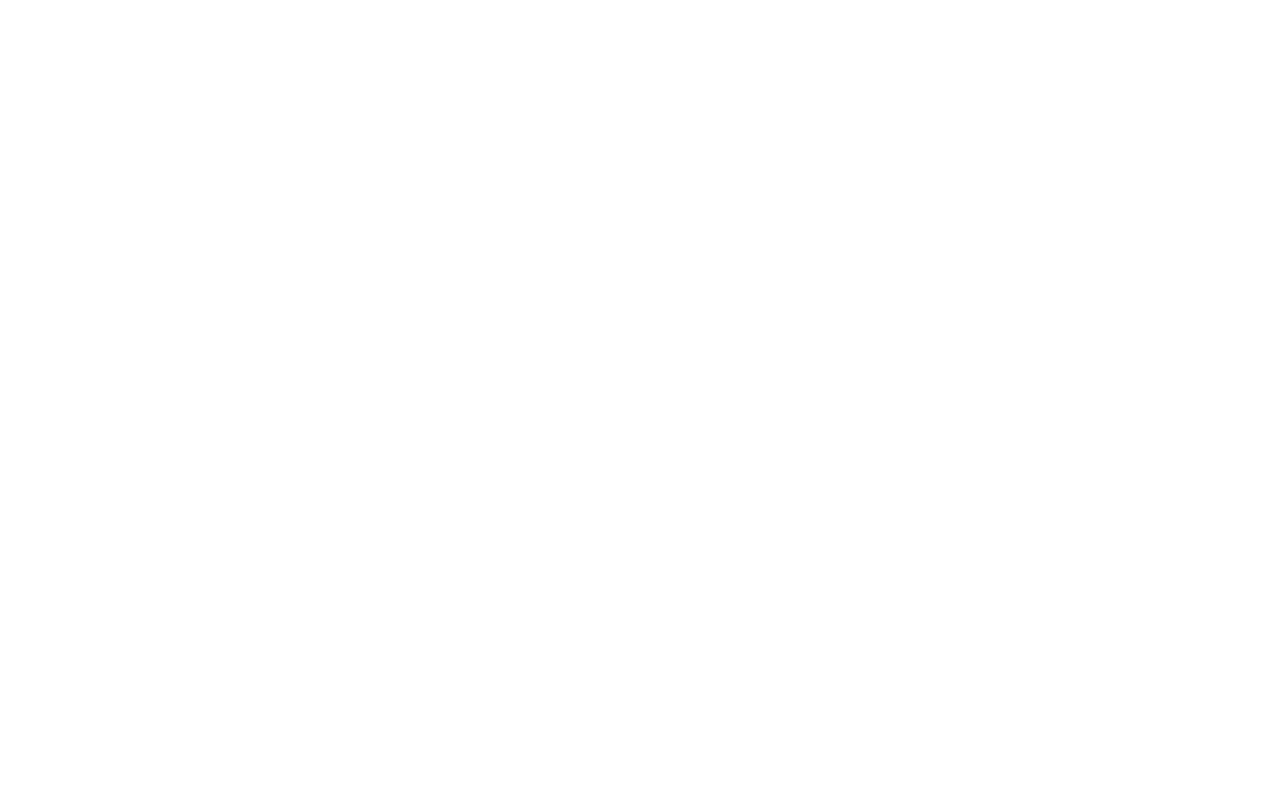
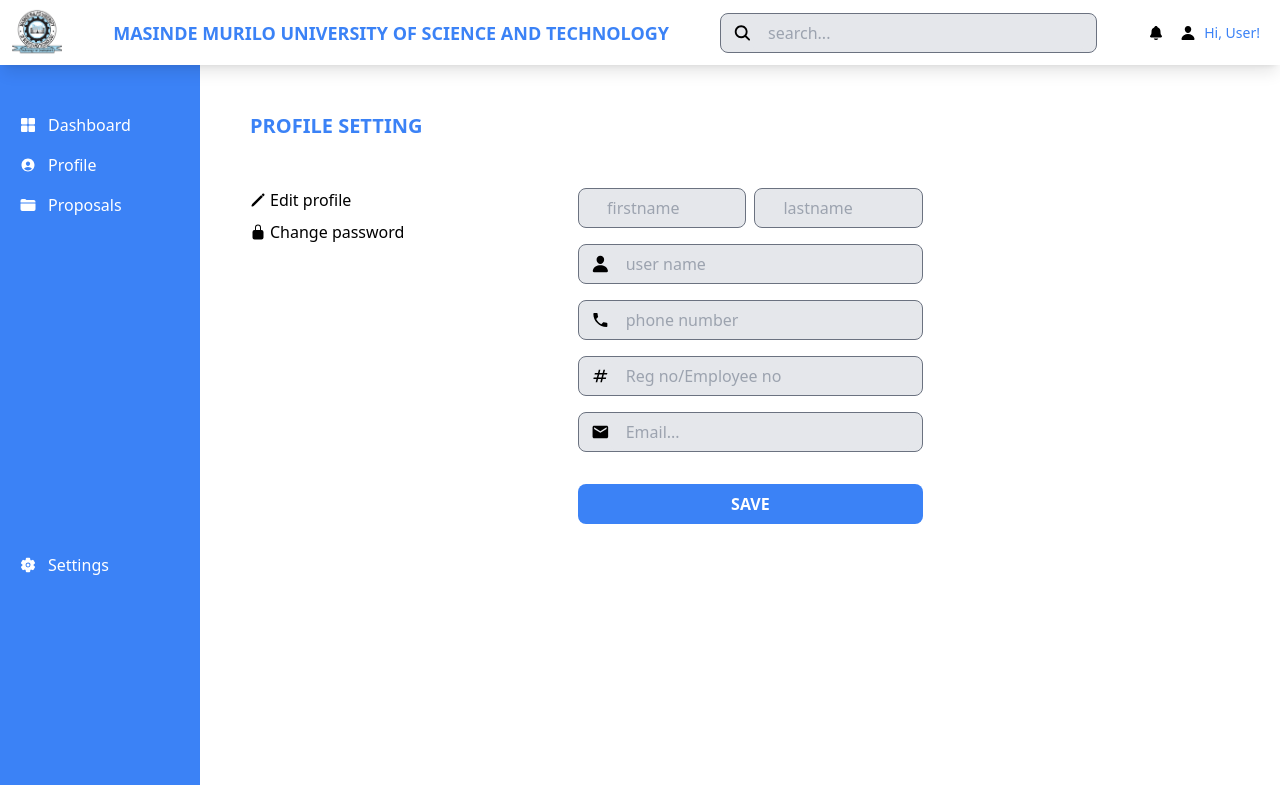
Before and after one commit to Binary-Brigades/OPPS-Frontend, a React (Vite) app: page /profile in a window 1280 px wide. Before the commit this address had no page. Built offline with nearby package versions, Linux system fonts and the light colour scheme.

Commit message:
Fix :fix routing to proposals, dashboard, settings

```diff
--- /dev/null
+++ b/hooks/useHandleSideBar.jsx
@@ -0,0 +1,38 @@
+import React, { createContext, useContext, useState } from "react";
+
+const SidebarContext = createContext();
+
+export const SidebarProvider = ({ children }) => {
+  const [open, setOpen] = useState(false);
+  const [selectedItem, setSelectedItem] = useState(null);
+
+  const handleSideBar = () => {
+    setOpen(!open);
+  };
+
+  const handleSidebarItemClick = (item) => {
+    setSelectedItem(item);
+    setOpen(false);
+  };
+
+  return (
+    <SidebarContext.Provider
+      value={{
+        open,
+        selectedItem,
+        handleSideBar,
+        handleSidebarItemClick,
+      }}
+    >
+      {children}
+    </SidebarContext.Provider>
+  );
+};
+
+export const useSidebar = () => {
+  const context = useContext(SidebarContext);
+  if (!context) {
+    throw new Error("useSidebar must be used within a SidebarProvider");
+  }
+  return context;
+};
--- a/src/App.jsx
+++ b/src/App.jsx
@@ -1,19 +1,24 @@
 import { useState } from "react";
 import { BrowserRouter as Router, Routes, Route } from "react-router-dom";
-import Homepage from "./pages/Homepage";
 import Login from "./pages/Login";
 import SignUp from "./pages/SignUp";
-
+import Profile from "./pages/Profile";
+import Dashboard from "./pages/Dashboard";
+import Proposals from "./pages/Proposals";
+import Settings from "./pages/Settings";
 
 function App() {
   return (
     <Router>
       <Routes>
-        <Route index element={<Homepage />} />
+        <Route index element={<Dashboard />} />
         <Route path="/login" element={<Login />} />
         <Route path="/signup" element={<SignUp />} />
-        {/* <Route path="/dasboard" element={ } /> */}
-        {/* <Route path="/profile" element={<Profile />} /> */}
+        {/* <Route path="/dasboard" element={<Profile/> } /> */}
+        <Route path="/profile" element={<Profile />} />
+        <Route path="/dashboard" element={<Dashboard />} />
+        <Route path="/proposals" element={<Proposals />} />
+        <Route path="/settings" element={<Settings />} />
       </Routes>
     </Router>
   );
--- a/src/components/Dashboard.jsx
+++ /dev/null
@@ -1,11 +0,0 @@
-import React from "react";
-
-function Dashboard() {
-  return (
-    <div className="h-full items-center justify-start w-full flex text-black md:pl-[200px]">
-      <p>this is Dashboard</p>
-    </div>
-  );
-}
-
-export default Dashboard;
--- a/src/components/Profile.jsx
+++ /dev/null
@@ -1,11 +0,0 @@
-import React from "react";
-
-function Profile() {
-  return (
-    <div className="h-full items-center justify-start w-full flex text-black md:pl-[200px]">
-      <p>this is profile</p>
-    </div>
-  );
-}
-
-export default Profile;
--- a/src/components/Sidebar.jsx
+++ b/src/components/Sidebar.jsx
@@ -9,14 +9,8 @@
   IoSettings,
 } from "react-icons/io5";
 
-function Sidebar({ open, onItemClick }) {
-  const handleItemClick = (item) => {
-    if (onItemClick) {
-      onItemClick(item);
-    }
-  };
+function Sidebar({ open }) {
   return (
-
     <div
       className={`px-3 text-white
     py-10 h-[90vh] mt-[65px] fixed bg-blue-500 w-[200px] z-10 overflow-y-hidden ${
@@ -30,21 +24,21 @@
       <div>
         <div className="flex items-center gap-3 py-2 px-2 cursor-pointer">
           <IoGrid />
-          <p onClick={() => handleItemClick("Dashboard")}>Dashboard</p>
+          <a href="/dashboard">Dashboard</a>
         </div>
         <div className="flex items-center gap-3 py-2 px-2 cursor-pointer">
           <IoPersonCircle />
-          <p onClick={() => handleItemClick("profile")}>Profile</p>
+          <a href="/profile">Profile</a>
         </div>
         <div className="flex items-center gap-3 py-2 px-2 cursor-pointer">
           <IoFolder />
-          <p onClick={() => handleItemClick("proposals")}>Proposals</p>
+          <a href="/proposals">Proposals</a>
         </div>
       </div>
       <div className="mt-[40vh]">
         <div className="flex items-center gap-3 py-2 px-2 cursor-pointer">
           <IoSettings />
-          <p onClick={() => handleItemClick("settings")}>Settings</p>
+          <a href="/settings">Settings</a>
         </div>
       </div>
     </div>
--- a/src/index.css
+++ b/src/index.css
@@ -7,10 +7,13 @@
     @apply w-full bg-gray-200 rounded-lg px-2 py-[7px] md:px-4 outline-none;
   }
   .divinput {
-    @apply border-[1.8px] border-black bg-gray-200 flex items-center justify-between w-full  rounded-lg outline-none px-3;
+    @apply border border-gray-500 bg-gray-200 flex items-center justify-between w-full  rounded-lg outline-none px-3;
   }
   .btn {
     @apply bg-blue-500 text-white font-bold py-2 px-4 rounded hover:bg-blue-700 cursor-pointer;
+  }
+  .icon {
+    @apply text-gray-600;
   }
   .smooth {
     /* background: #000 !important; */
--- a/src/main.jsx
+++ b/src/main.jsx
@@ -2,9 +2,11 @@
 import ReactDOM from "react-dom/client";
 import App from "./App.jsx";
 import "./index.css";
-
+import { SidebarProvider } from "../hooks/useHandleSideBar.jsx";
 ReactDOM.createRoot(document.getElementById("root")).render(
   <React.StrictMode>
-    <App />
+    <SidebarProvider>
+      <App />
+    </SidebarProvider>
   </React.StrictMode>
 );
--- /dev/null
+++ b/src/pages/Dashboard.jsx
@@ -0,0 +1,40 @@
+import React from "react";
+import {
+  IoLockClosed,
+  IoPencil,
+  IoLockClosedOutline,
+  IoPerson,
+} from "react-icons/io5";
+import {
+  MdLock,
+  MdMail,
+  MdNumbers,
+  MdOutlineEmail,
+  MdPhone,
+} from "react-icons/md";
+import { CiLock, CiPhone } from "react-icons/ci";
+import { Link } from "react-router-dom";
+import Logo from "../assets/MMU.png";
+import Navbar from "../components/Navbar";
+import Sidebar from "../components/Sidebar";
+import { useSidebar } from "../../hooks/useHandleSideBar";
+function Dashboard() {
+  const { open, handleSideBar, handleSidebarItemClick } = useSidebar();
+  return (
+    <div>
+      <Navbar handleSideBar={handleSideBar} open={open} />
+      <Sidebar
+        open={open}
+        handleSideBar={handleSideBar}
+        // onItemClick={handleSidebarItemClick}
+      />
+      <div className="p-8 h-full justify-start items-start w-full flex text-black md:pl-[250px]  flex-col">
+        <h5 className="text-blue-500 text-xl font-bold uppercase  md:left-[250px] mt-20">
+         Dashboard
+        </h5>
+      </div>
+    </div>
+  );
+}
+
+export default Dashboard;
--- /dev/null
+++ b/src/pages/Profile.jsx
@@ -0,0 +1,129 @@
+import React from "react";
+import {
+  IoLockClosed,
+  IoPencil,
+  IoLockClosedOutline,
+  IoPerson,
+} from "react-icons/io5";
+import {
+  MdLock,
+  MdMail,
+  MdNumbers,
+  MdOutlineEmail,
+  MdPhone,
+} from "react-icons/md";
+import { CiLock, CiPhone } from "react-icons/ci";
+import { Link } from "react-router-dom";
+import Logo from "../assets/MMU.png";
+import Navbar from "../components/Navbar";
+import Sidebar from "../components/Sidebar";
+import { useSidebar } from "../../hooks/useHandleSideBar";
+function Profile() {
+  const { open,handleSideBar, handleSidebarItemClick } =
+    useSidebar();
+  return (
+    <div>
+      <Navbar handleSideBar={handleSideBar} open={open} />
+      <Sidebar
+        open={open}
+        handleSideBar={handleSideBar}
+        // onItemClick={handleSidebarItemClick}
+      />
+
+      <div className="p-8 h-full justify-start items-start w-full flex text-black md:pl-[250px]  flex-col">
+        {" "}
+        <h5 className="text-blue-500 text-xl font-bold uppercase  md:left-[250px] mt-20">
+          Profile setting
+        </h5>
+        <div className="flex md:flex-row gap-4 md:gap-32 items-start justify-between mt-12 w-full flex-col md:max-w-[75%]">
+          <div className="w-full md:w-[200px] flex md:flex-col md:justify-start items-start md:gap-2 md:flex-2 flex-row justify-between">
+            <div className="flex gap-1 items-center justify-center">
+              <IoPencil />
+              <p>Edit profile</p>
+            </div>
+            <div className="flex gap-1 items-center justify-center">
+              {" "}
+              <IoLockClosed />
+              <p>Change password</p>
+            </div>
+          </div>
+          <div className="flex w-full md:flex-[2]">
+            <form
+              action=""
+              className="relative w-full md:w-[82%] h-full flex flex-col justify-between items-center "
+            >
+              <div
+                className="flex justify-between gap-x-2 md:gap-2 items-center w-full md:mb-4 mb-4
+        "
+              >
+                <div className="divinput">
+                  <input
+                    className="input w-full"
+                    type="text"
+                    placeholder="firstname"
+                  ></input>
+                </div>
+                <div className="divinput">
+                  <input
+                    className="input w-full"
+                    type="text"
+                    placeholder="lastname"
+                  ></input>
+                </div>
+              </div>
+              <div className="flex flex-col w-full justify-center gap-4">
+                <div className="divinput">
+                  <IoPerson className="w-5 h-5 text-black font-bold" />
+                  <input
+                    className="input"
+                    type="text"
+                    placeholder="user name"
+                  ></input>
+                </div>
+                <div className="divinput">
+                  <MdPhone className="w-5 h-5 text-black font-bold" />
+                  <input
+                    className="input"
+                    type="tel"
+                    placeholder="phone number"
+                  ></input>
+                </div>
+                <div className="divinput">
+                  <MdNumbers className="w-5 h-5 text-black font-bold" />
+                  <input
+                    className="input"
+                    type="text"
+                    placeholder="Reg no/Employee no"
+                  ></input>
+                </div>
+                <div className="divinput ">
+                  <MdMail className="w-5 h-5 font-bold text-black" />
+                  <input
+                    className="input"
+                    type="email"
+                    placeholder="Email..."
+                  ></input>
+                </div>
+                {/* <div className="divinput mt-2 mb-2">
+                <MdLock className="w-5 h-5 font-bold text-black" />
+                <input
+                  className="input"
+                  type="password"
+                  placeholder="Password..."
+                ></input>
+              </div> */}
+              </div>
+              <input
+                className="btn w-full  rounded-lg uppercase mt-8"
+                type="submit"
+                value="save"
+              ></input>
+            </form>
+          </div>
+        </div>
+      </div>
+    </div>
+  );
+}
+
+export default Profile;
```
Also changed, not shown: src/pages/Homepage.jsx (+43 -45 lines), src/pages/Proposals.jsx (renamed from src/components/Proposals.jsx), src/pages/Settings.jsx (renamed from src/components/Settings.jsx).
